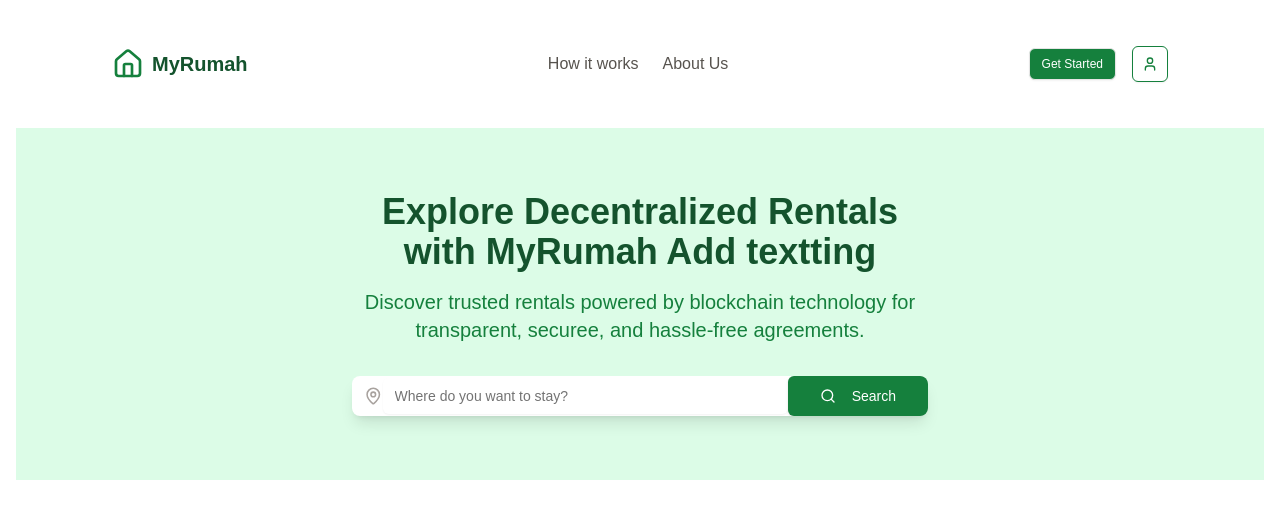
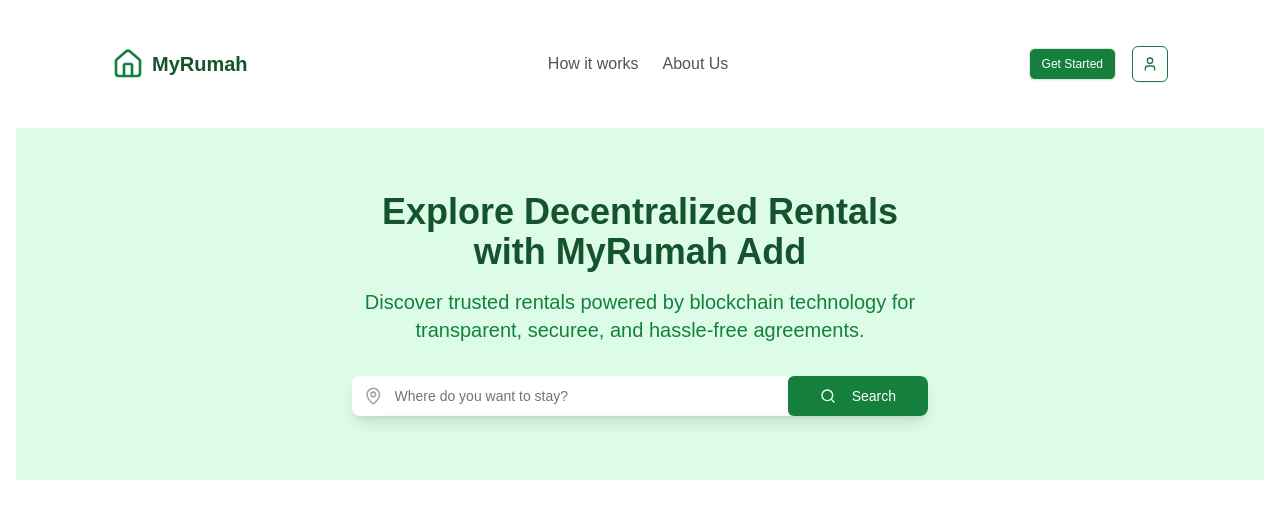
Before and after one commit to tangweilun/MyRumah, a Next.js app: page / in a window 1280 px wide. Shown: the top 518 px of the page. Built offline with nearby package versions, Linux system fonts and the light colour scheme.

Commit message:
Update page.tsx
remove text

```diff
--- a/src/app/page.tsx
+++ b/src/app/page.tsx
@@ -12,7 +12,7 @@ export default function Home() {
       <div className="bg-green-100 py-16">
         <div className="max-w-xl mx-auto">
           <h1 className="text-4xl font-bold text-green-900 mb-4 text-center">
-            Explore Decentralized Rentals with MyRumah Add textting
+            Explore Decentralized Rentals with MyRumah Add
           </h1>
           <p className="text-xl text-green-700 mb-8 text-center">
             Discover trusted rentals powered by blockchain technology for
```
